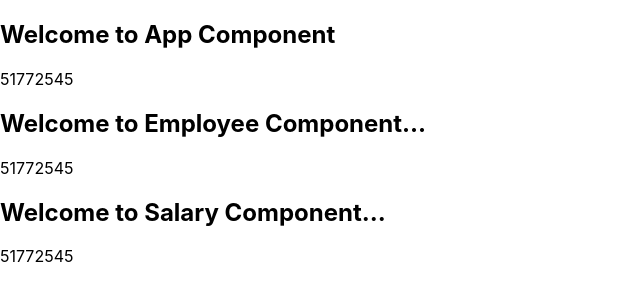
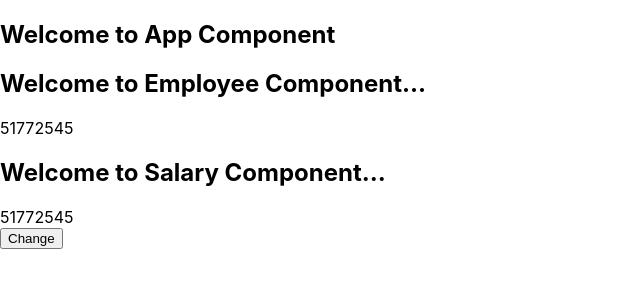
Before and after one commit to saravanasakthi/react-learn, a React (Create React App) app: page / in a window 1280 px wide. Shown: the top 300 px of the page, without its empty margins (0-640 px from the left). Built offline with nearby package versions, Linux system fonts and the light colour scheme.

Commit message:
--react component interaction using context update from child

```diff
--- a/src/index.js
+++ b/src/index.js
@@ -228,17 +228,29 @@ import './index.css';
 
 // component interaction using context
 
-export const EmployeeContext = React.createContext();
+export const EmployeeContext = React.createContext({
+  data: '',
+  changeEmployeeInfo: () => {}
+});
 
 class App extends React.Component {
   constructor(props) {
     super(props);
     this.state = {
-      Id: 51772545,
-      Name: "Saravana",
-      Location: "Chennai",
-      Salary: "15000"
+      data: {
+        Id: 51772545,
+        Name: "Saravana",
+        Location: "Chennai",
+        Salary: "15000"
+      },
+      changeEmployeeInfo: this.updateEmployeeDetails
     }
+  }
+
+  updateEmployeeDetails = () => {
+    this.setState({data: {
+      Id: '51772532'
+    }});
   }
   render() {
     return <div>
@@ -257,10 +269,15 @@ class Employee extends React.Component {
       <h2>Welcome to Employee Component...</h2>
       <EmployeeContext.Consumer>
         {data => {
-          return data.Id;
+          return data.data.Id;
         }}
       </EmployeeContext.Consumer>
       <Salary></Salary>
+      <EmployeeContext.Consumer>
+        {data=>{
+          return <button onClick={data.changeEmployeeInfo}>Change</button>
+        }}
+      </EmployeeContext.Consumer>
     </div>;
   }
 }
@@ -271,7 +288,7 @@ class Salary extends React.Component {
       <h2>Welcome to Salary Component...</h2>
       <EmployeeContext.Consumer>
         {data => {
-          return data.Id;
+          return data.data.Id;
         }}
       </EmployeeContext.Consumer>
     </div>;
```
